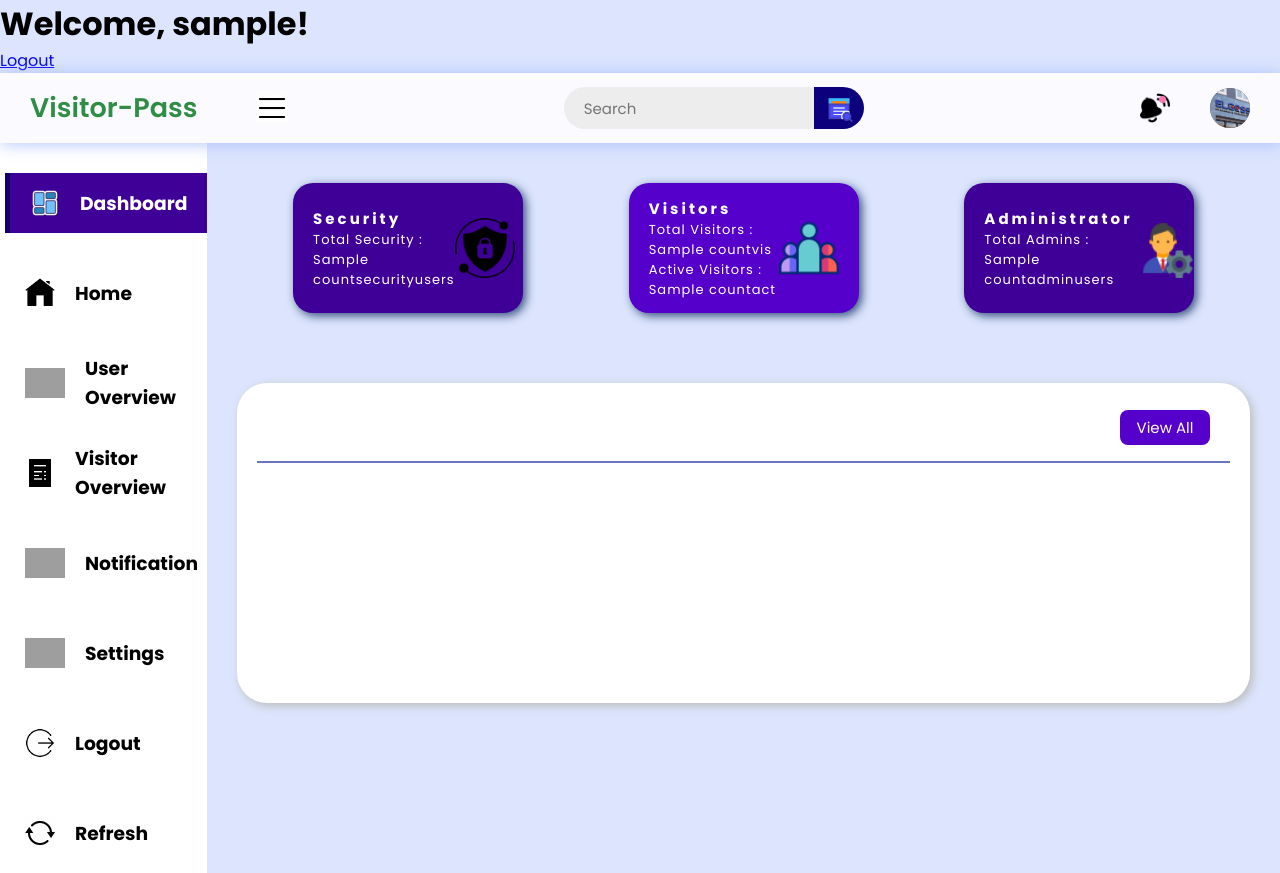
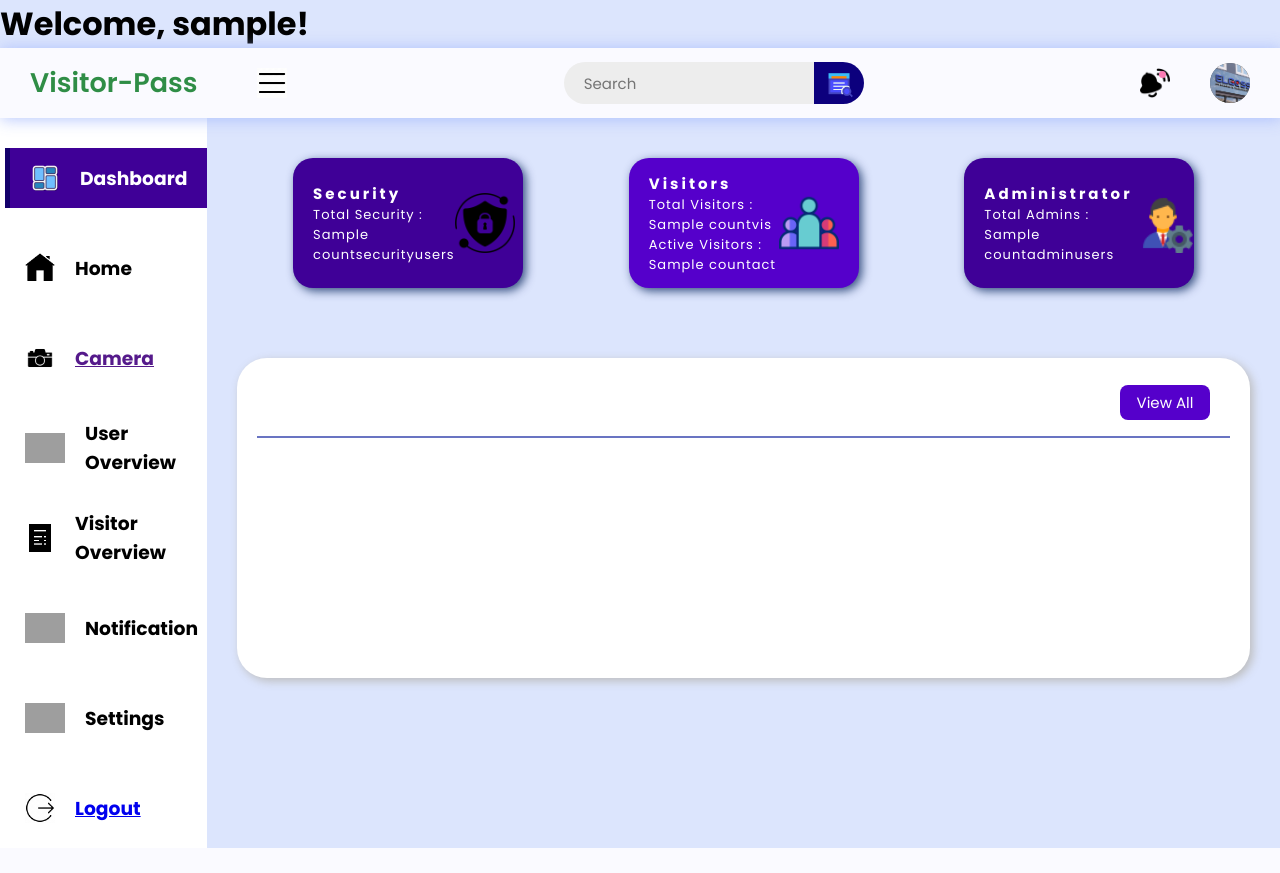
Before and after one commit to AdarshG26/visitor-pass, a Flask app: template templates/dashboard.html in a window 1280 px wide. After the commit the page ends 848 px from the top, so only its background shows below. Run offline with Flask 3, Linux system fonts and the light colour scheme; the template is opened without the code that fills it: most values are stand-ins (such as "Sample title", 1, 10 or a date in 2020); grey boxes are pictures that could not be loaded.

Commit message:
minor updates

```diff
--- a/app.py
+++ b/app.py
@@ -1,5 +1,5 @@
 from flask import Flask, render_template, request, redirect, url_for, flash
-from flask_login import LoginManager, UserMixin, login_user, login_required, logout_user
+from flask_login import LoginManager, UserMixin, login_user, login_required, logout_user, current_user
 from pymongo import MongoClient
 from flask_bcrypt import Bcrypt
 from bson import ObjectId
@@ -94,7 +94,7 @@ def login():
 @app.route("/dashboard")
 @login_required
 def dashboard():
-    return render_template("dashboard.html")
+    return render_template("dashboard.html", username=current_user.username)
 
 
 @app.route("/logout")
--- a/templates/dashboard.html
+++ b/templates/dashboard.html
@@ -13,7 +13,6 @@
 
 <body>
     <h1>Welcome, {{ username }}!</h1>
-    <a href="{{ url_for('logout') }}">Logout</a>
 
     <!-- for header part -->
     <header>
@@ -54,10 +53,14 @@
                         <h3> Home</h3>
                     </div>
 
+                    <a class="option2 nav-option" href="">
+                        <img src="static/css/imgs/Camera.jpg" class="nav-img" alt="camera">
+                        <h3> Camera </h3>
+                    </a>
+
                     <div class="nav-option option3">
                         <img src="static/css/imgs/User.png" class="nav-img" alt="report">
-                        <h3>User <br>Overview
-                        </h3>
+                        <h3>User <br> Overview</h3>
                     </div>
 
                     <div class="nav-option option4">
@@ -75,10 +78,11 @@
                         <h3> Settings</h3>
                     </div>
 
-                    <div class="nav-option logout">
+                    <a class="nav-option logout" href="{{ url_for('logout') }}">
                         <img src="static/css/imgs/logout.png" class="nav-img" alt="logout">
                         <h3>Logout</h3>
-                    </div>
+                    </a>
+
                     <div class="nav-option logout">
                         <img src="static/css/imgs/refresh.gif" class="nav-img" alt="logout">
                         <h3>Refresh</h3>
```
Also changed, not shown: static/css/imgs/Camera.jpg (added).
